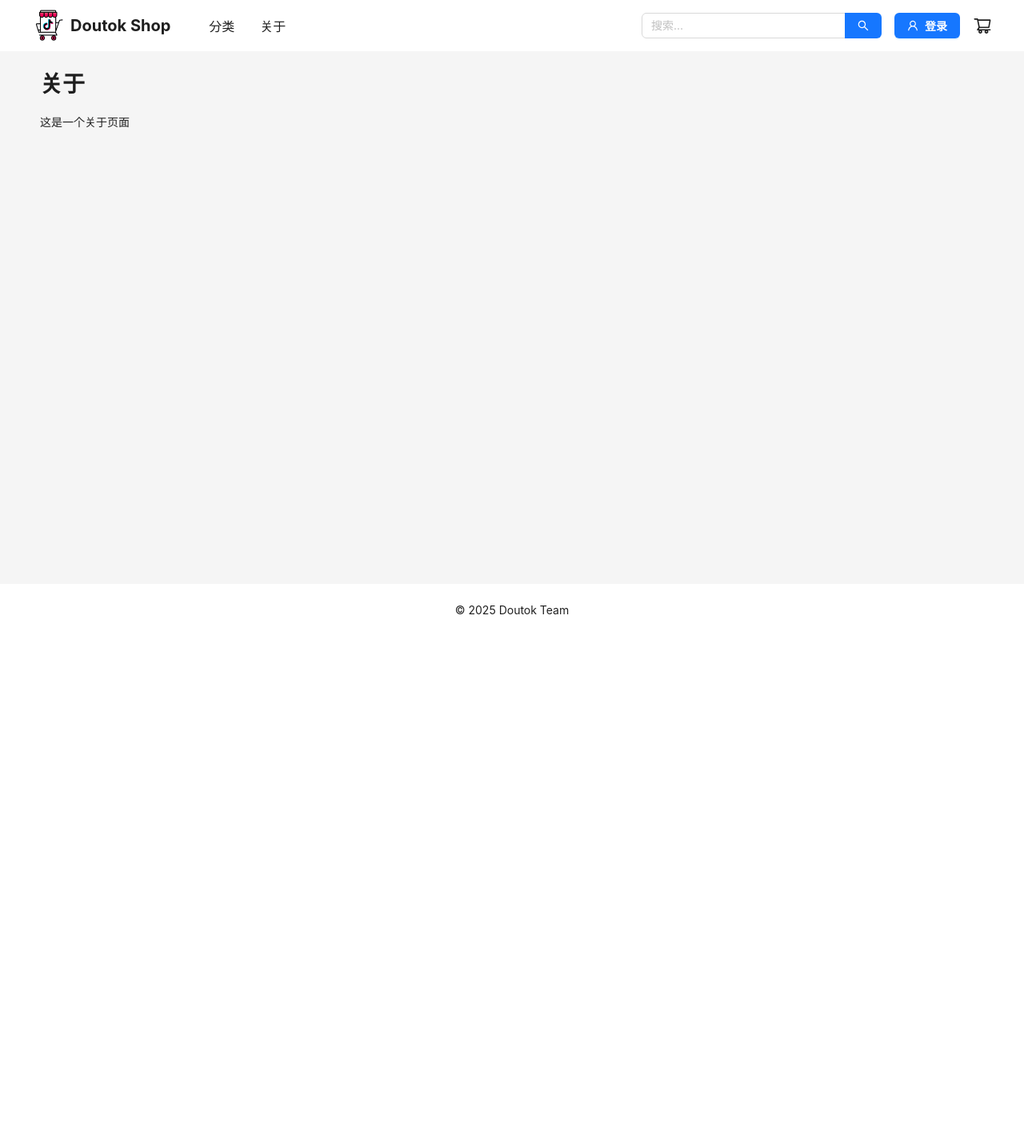
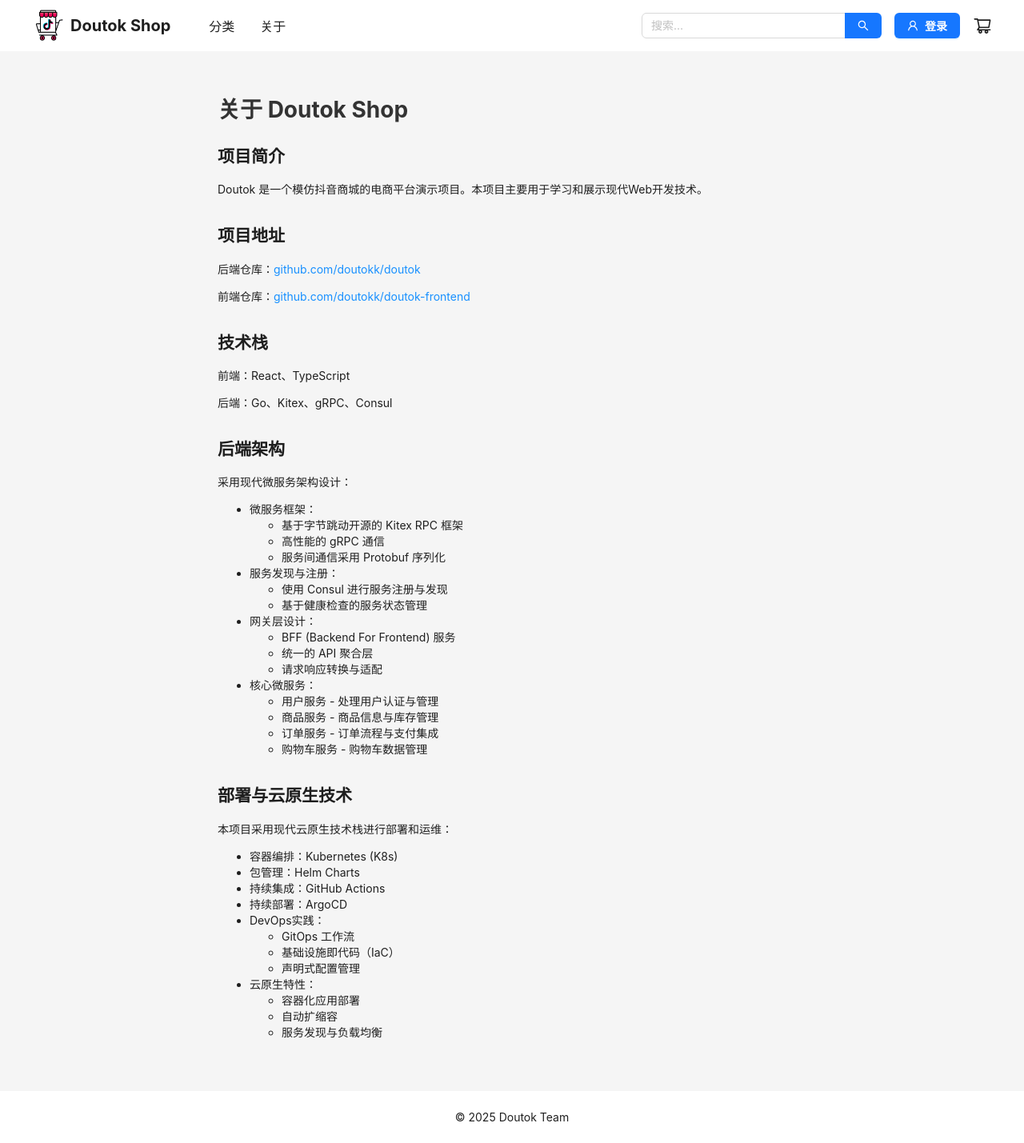
Before and after one commit to doutokk/doutok-frontend, a React (Vite) app: page /about in a window 1280 px wide. Shown: the whole page at 80% size. Before the commit the page ends 800 px from the top, so only its background shows below. Built offline with nearby package versions, Linux system fonts and the light colour scheme.

Commit message:
feat: add styled-components for About page layout and enhance content structure

```diff
--- a/package.json
+++ b/package.json
@@ -16,7 +16,8 @@
     "antd": "^5.24.0",
     "react": "^19.0.0",
     "react-dom": "^19.0.0",
-    "react-router-dom": "^7.1.5"
+    "react-router-dom": "^7.1.5",
+    "styled-components": "^6.1.15"
   },
   "devDependencies": {
     "@eslint/js": "^9.19.0",
--- a/src/pages/About.tsx
+++ b/src/pages/About.tsx
@@ -1,9 +1,127 @@
+import styled from "styled-components";
+
+const AboutContainer = styled.div`
+  padding: 2rem;
+  max-width: 800px;
+  margin: 0 auto;
+`;
+
+const Title = styled.h1`
+  color: #333;
+  margin-bottom: 1.5rem;
+`;
+
+const Section = styled.div`
+  margin-bottom: 2rem;
+`;
+
+const Link = styled.a`
+  color: #1890ff;
+  text-decoration: none;
+  &:hover {
+    text-decoration: underline;
+  }
+`;
+
 const About = () => {
   return (
-    <div>
-      <h1>关于</h1>
-      <p>这是一个关于页面</p>
-    </div>
+    <AboutContainer>
+      <Title>关于 Doutok Shop</Title>
+      <Section>
+        <h2>项目简介</h2>
+        <p>
+          Doutok
+          是一个模仿抖音商城的电商平台演示项目。本项目主要用于学习和展示现代Web开发技术。
+        </p>
+      </Section>
+
+      <Section>
+        <h2>项目地址</h2>
+        <p>
+          后端仓库：
+          <Link href="https://github.com/doutokk/doutok" target="_blank">
+            github.com/doutokk/doutok
+          </Link>
+        </p>
+        <p>
+          前端仓库：
+          <Link
+            href="https://github.com/doutokk/doutok-frontend"
+            target="_blank"
+          >
+            github.com/doutokk/doutok-frontend
+          </Link>
+        </p>
+      </Section>
+
+      <Section>
+        <h2>技术栈</h2>
+        <p>前端：React、TypeScript</p>
+        <p>后端：Go、Kitex、gRPC、Consul</p>
+      </Section>
+
+      <Section>
+        <h2>后端架构</h2>
+        <p>采用现代微服务架构设计：</p>
+        <ul>
+          <li>微服务框架：
+            <ul>
+              <li>基于字节跳动开源的 Kitex RPC 框架</li>
+              <li>高性能的 gRPC 通信</li>
+              <li>服务间通信采用 Protobuf 序列化</li>
+            </ul>
+          </li>
+          <li>服务发现与注册：
+            <ul>
+              <li>使用 Consul 进行服务注册与发现</li>
+              <li>基于健康检查的服务状态管理</li>
+            </ul>
+          </li>
+          <li>网关层设计：
+            <ul>
+              <li>BFF (Backend For Frontend) 服务</li>
+              <li>统一的 API 聚合层</li>
+              <li>请求响应转换与适配</li>
+            </ul>
+          </li>
+          <li>核心微服务：
+            <ul>
+              <li>用户服务 - 处理用户认证与管理</li>
+              <li>商品服务 - 商品信息与库存管理</li>
+              <li>订单服务 - 订单流程与支付集成</li>
+              <li>购物车服务 - 购物车数据管理</li>
+            </ul>
+          </li>
+        </ul>
+      </Section>
+
+      <Section>
+        <h2>部署与云原生技术</h2>
+        <p>本项目采用现代云原生技术栈进行部署和运维：</p>
+        <ul>
+          <li>容器编排：Kubernetes (K8s)</li>
+          <li>包管理：Helm Charts</li>
+          <li>持续集成：GitHub Actions</li>
+          <li>持续部署：ArgoCD</li>
+          <li>
+            DevOps实践：
+            <ul>
+              <li>GitOps 工作流</li>
+              <li>基础设施即代码（IaC）</li>
+              <li>声明式配置管理</li>
+            </ul>
+          </li>
+          <li>
+            云原生特性：
+            <ul>
+              <li>容器化应用部署</li>
+              <li>自动扩缩容</li>
+              <li>服务发现与负载均衡</li>
+            </ul>
+          </li>
+        </ul>
+      </Section>
+    </AboutContainer>
   );
 };
 
```
Also changed, not shown: 1 other file (tests, documents, lock files or other folders).
